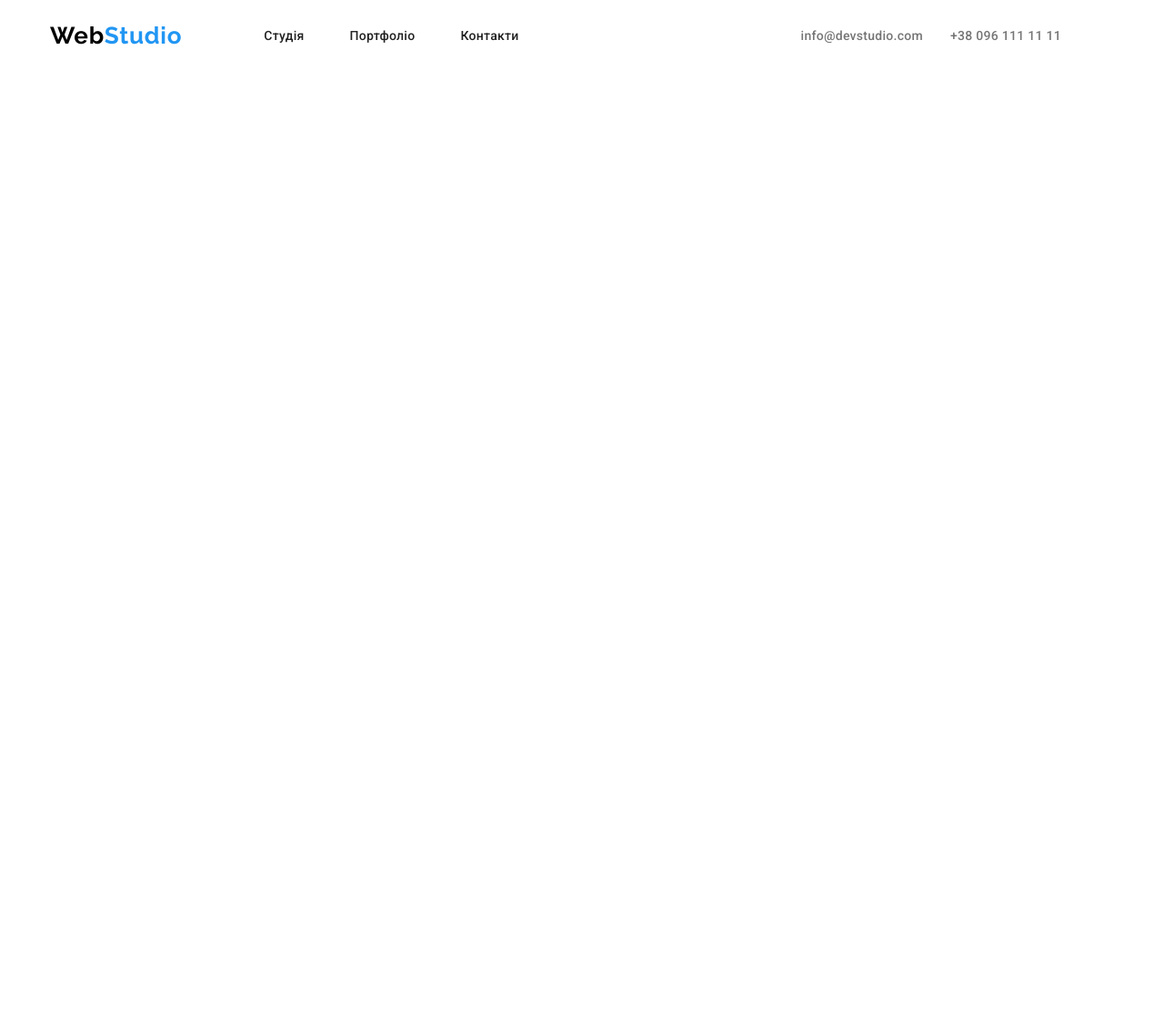
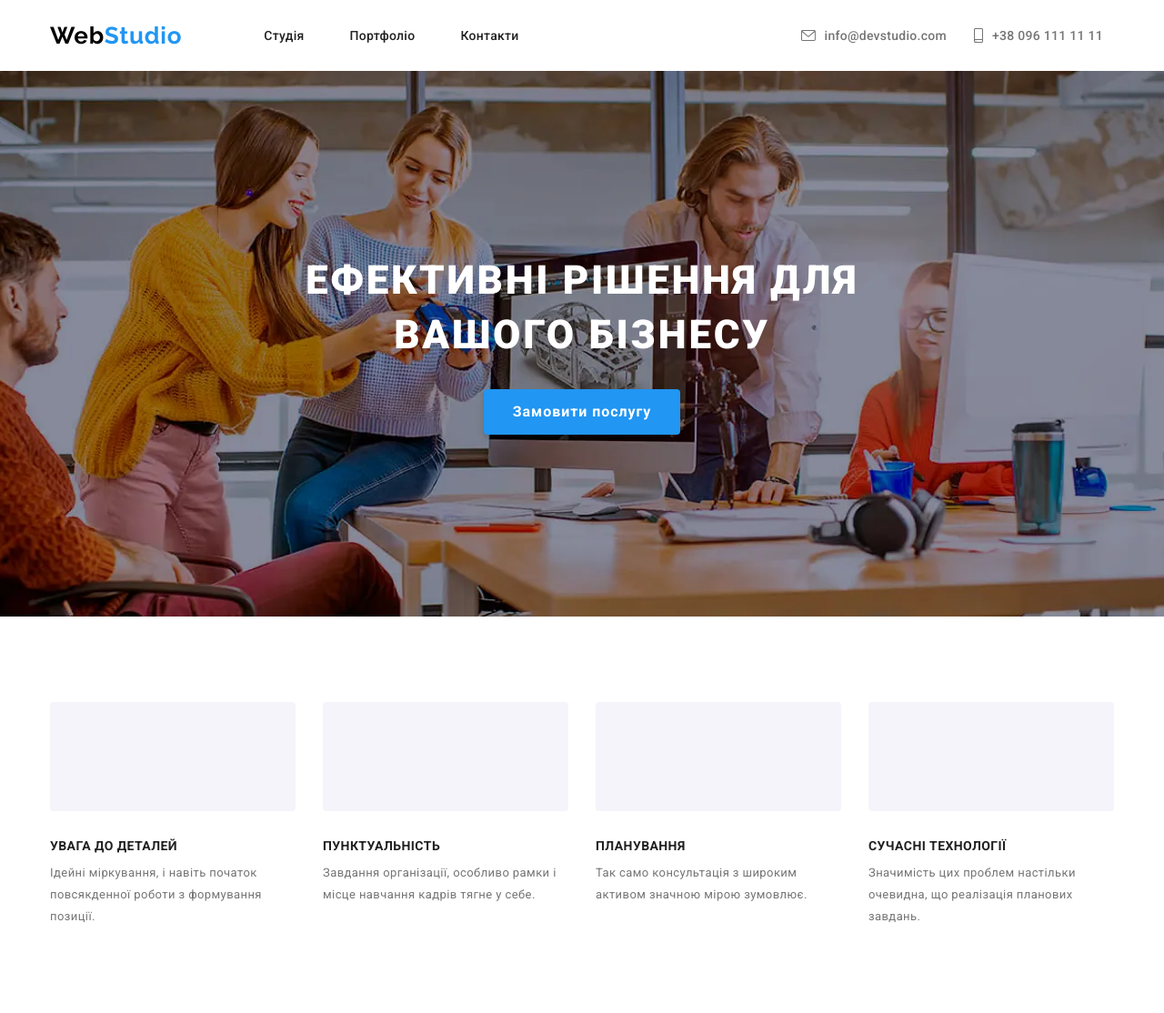
Before and after one commit to Spartanek/Webstudio_template, a plain HTML site: page index.html in a window 1280 px wide. Shown: the whole page at 91% size. Before the commit the page ends 800 px from the top, so only its background shows below. Drawn offline with Linux system fonts and the light colour scheme.

Commit message:
advantages

```diff
--- a/index.html
+++ b/index.html
@@ -29,7 +29,7 @@
       href="https://fonts.googleapis.com/css2?family=Roboto:wght@900&display=swap"
       rel="stylesheet"
     />
-
+    <link rel="stylesheet" href="./visually-hidden.css" />
     <link rel="stylesheet" href="./style.css" />
     <title>Document</title>
   </head>
@@ -62,11 +62,17 @@
         </nav>
         <ul class="contacts">
           <li class="contacts_item">
+            <svg class="contacts_svg-email">
+              <use href="./assets/svg/symbol-defs.svg#icon-envelope"></use>
+            </svg>
             <a class="contacts_link" href="mailto:info@devstudio.com"
               >info@devstudio.com</a
             >
           </li>
           <li class="contacts_item">
+            <svg class="contacts_svg-tel">
+              <use href="./assets/svg/symbol-defs.svg#icon-smartphone"></use>
+            </svg>
             <a class="contacts_link" href="tel:380961111111"
               >+38 096 111 11 11</a
             >
@@ -74,7 +80,59 @@
         </ul>
       </div>
     </header>
-    <body class="body"></body>
+    <body class="body">
+      <section class="hero">
+        <div class="container">
+          <h2 class="hero_heading">Ефективні рішення для вашого бізнесу</h2>
+          <button class="hero_button">
+            <p class="hero_button-text">Замовити послугу</p>
+          </button>
+        </div>
+      </section>
+      <section class="advantages">
+        <h2 class="visually-hidden">Advantages</h2>
+        <div class="container">
+          <ul class="advantages_list">
+            <!-- як правильно тут назвати класи -->
+            <li
+              class="advantages_item advantages_item-beforeBackground advantages_item-beforeSVG"
+            >
+              <h3 class="advantages_heading">УВАГА ДО ДЕТАЛЕЙ</h3>
+              <p class="advantages_text">
+                Ідейні міркування, і навіть початок повсякденної роботи з
+                формування позиції.
+              </p>
+            </li>
+            <li
+              class="advantages_item advantages_item-beforeBackground advantages_item-beforeSVG"
+            >
+              <h3 class="advantages_heading">ПУНКТУАЛЬНІСТЬ</h3>
+              <p class="advantages_text">
+                Завдання організації, особливо рамки і місце навчання кадрів
+                тягне у себе.
+              </p>
+            </li>
+            <li
+              class="advantages_item advantages_item-beforeBackground advantages_item-beforeSVG"
+            >
+              <h3 class="advantages_heading">ПЛАНУВАННЯ</h3>
+              <p class="advantages_text">
+                Так само консультація з широким активом значною мірою зумовлює.
+              </p>
+            </li>
+            <li
+              class="advantages_item advantages_item-beforeBackground advantages_item-beforeSVG"
+            >
+              <h3 class="advantages_heading">СУЧАСНІ ТЕХНОЛОГІЇ</h3>
+              <p class="advantages_text">
+                Значимість цих проблем настільки очевидна, що реалізація
+                планових завдань.
+              </p>
+            </li>
+          </ul>
+        </div>
+      </section>
+    </body>
     <footer class="footer"></footer>
   </body>
 </html>
--- a/style.css
+++ b/style.css
@@ -67,6 +67,102 @@ header {
 .contacts_item:not(:last-child) {
   margin-right: 30px;
 }
+.contacts_item {
+  display: flex;
+  align-items: center;
+}
+.contacts_svg-email {
+  width: 16px;
+  height: 12px;
+  fill: #757575;
+  margin-right: 10px;
+}
+.contacts_svg-tel {
+  width: 10px;
+  height: 16px;
+  fill: #757575;
+  margin-right: 10px;
+}
 /* main */
-
+/* hero */
+.hero {
+  padding: 200px 0;
+  background-image: url(./assets/img/hero.webp);
+  background-position: center;
+  background-repeat: no-repeat;
+  background-size: cover;
+}
+.hero_heading {
+  color: #fff;
+  text-align: center;
+  font-family: "Roboto";
+  font-size: 44px;
+  font-style: normal;
+  font-weight: 900;
+  line-height: 60px; /* 136.364% */
+  letter-spacing: 2.64px;
+  text-transform: uppercase;
+  width: 700px;
+  margin: 0 auto;
+  margin-bottom: 30px;
+}
+.hero_button {
+  border-radius: 4px;
+  background: #2196f3;
+  box-shadow: 0px 4px 4px 0px rgba(0, 0, 0, 0.15);
+  outline: none;
+  padding: 10px 32px;
+  display: block;
+  margin: 0 auto;
+}
+.hero_button-text {
+  color: #fff;
+  text-align: center;
+  font-family: "Roboto";
+  font-size: 16px;
+  font-style: normal;
+  font-weight: 700;
+  line-height: 30px; /* 187.5% */
+  letter-spacing: 0.96px;
+}
+/* advantages */
+.advantages_list {
+  display: flex;
+}
+.advantages_item:not(:last-child) {
+  margin-right: 30px;
+}
+.advantages {
+  padding: 94px 0px;
+}
+.advantages_heading {
+  color: #212121;
+  font-family: "Roboto";
+  font-size: 14px;
+  font-style: normal;
+  font-weight: 700;
+  line-height: normal;
+  letter-spacing: 0.42px;
+  text-transform: uppercase;
+  margin-bottom: 10px;
+}
+.advantages_item-beforeBackground::before {
+  margin-bottom: 30px;
+  content: "";
+  display: block;
+  width: 270px;
+  height: 120px;
+  border-radius: 4px;
+  background: #f5f4fa;
+}
+.advantages_text {
+  color: #757575;
+  width: 270px;
+  font-family: "Roboto";
+  font-size: 13px;
+  font-style: normal;
+  font-weight: 400;
+  line-height: 24px; /* 171.429% */
+  letter-spacing: 0.42px;
+}
 /* footer */
--- /dev/null
+++ b/visually-hidden.css
@@ -0,0 +1,12 @@
+.visually-hidden {
+  position: absolute;
+  white-space: nowrap;
+  width: 1px;
+  overflow: hidden;
+  border: 0;
+  padding: 0;
+  clip: rect(0 0 0 0);
+  clip-path: inset(50%);
+  margin: -1px;
+  pointer-events: none;
+}
```
Also changed, not shown: assets/img/hero.webp (added), assets/svg/symbol-defs.svg (added).
